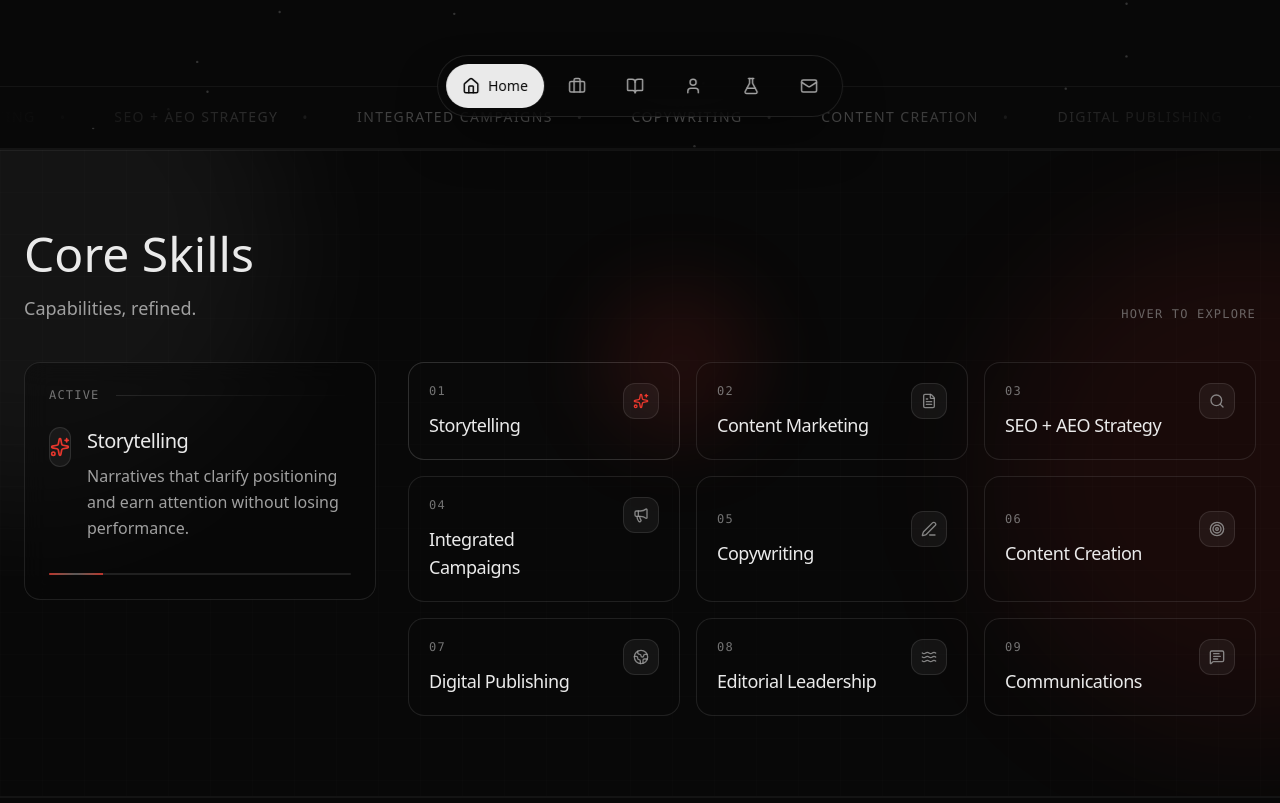
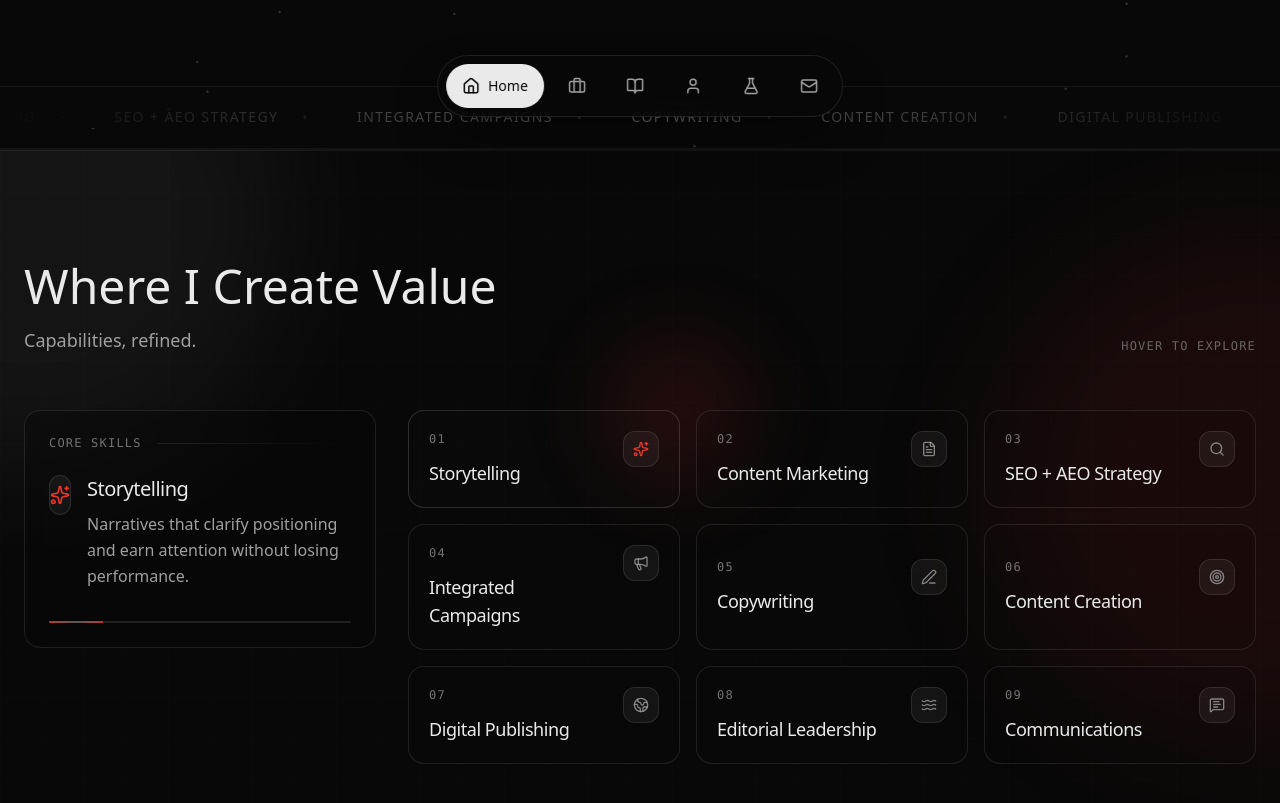
Before and after one commit to sarahsarahsarahX3/Personal-website-, a Next.js app: page / in a window 1280 px wide. Shown: the part 651-1454 px from the top of the page. Built offline with nearby package versions, Linux system fonts and the light colour scheme; a web font is replaced by a local one.

Commit message:
coreskills section

```diff
--- a/app/components/home/CoreSkillsSection.tsx
+++ b/app/components/home/CoreSkillsSection.tsx
@@ -85,7 +85,7 @@ export function CoreSkillsSection() {
   const active = useMemo(() => skills.find((s) => s.key === activeKey) ?? skills[0]!, [activeKey]);
 
   return (
-    <div className="relative py-20 overflow-hidden">
+    <div className="relative py-28 overflow-hidden">
       <div className="pointer-events-none absolute inset-0">
         <div className="absolute left-[-18%] top-[-25%] h-[520px] w-[520px] rounded-full bg-white/5 blur-3xl" />
         <div className="absolute right-[-18%] top-[10%] h-[520px] w-[520px] rounded-full bg-accent/8 blur-3xl" />
@@ -101,7 +101,7 @@ export function CoreSkillsSection() {
         >
           <div className="flex items-end justify-between gap-8">
             <div>
-              <h2 className="text-4xl md:text-5xl font-display">Core Skills</h2>
+              <h2 className="text-4xl md:text-5xl font-display">Where I Create Value</h2>
               <div className="mt-4 text-text-secondary text-lg text-balance">
                 Capabilities, refined.
               </div>
@@ -111,11 +111,11 @@ export function CoreSkillsSection() {
             </div>
           </div>
 
-          <div className="mt-10 grid gap-8 lg:grid-cols-[22rem_1fr] lg:items-start">
+          <div className="mt-14 grid gap-8 lg:grid-cols-[22rem_1fr] lg:items-start">
             <div className="rounded-2xl border border-white/10 bg-surface/40 backdrop-blur-md p-6">
               <div className="flex items-center justify-between gap-4">
                 <div className="font-mono text-xs tracking-widest uppercase text-text-secondary/70">
-                  Active
+                  Core Skills
                 </div>
                 <div className="h-px flex-1 bg-gradient-to-r from-white/10 via-white/5 to-transparent" />
               </div>
@@ -188,6 +188,8 @@ export function CoreSkillsSection() {
             </div>
           </div>
         </motion.header>
+
+        <div className="h-10" />
       </div>
     </div>
   );
```
